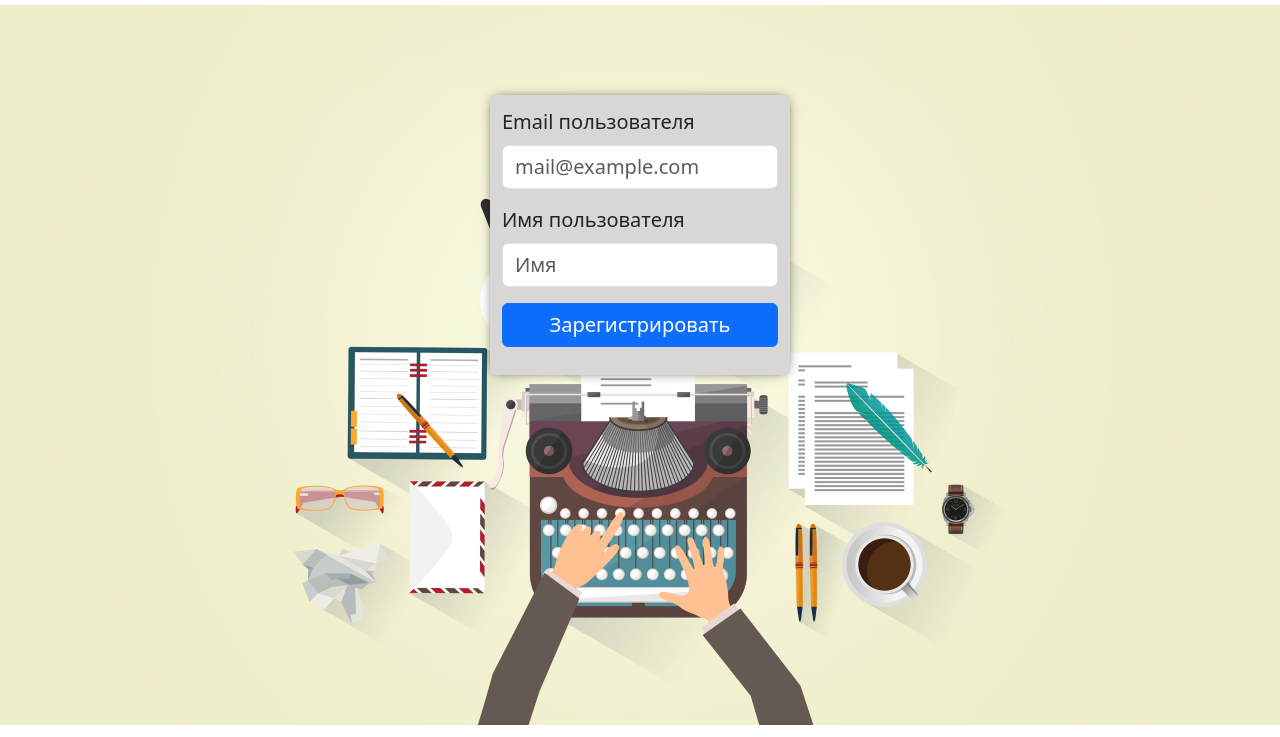
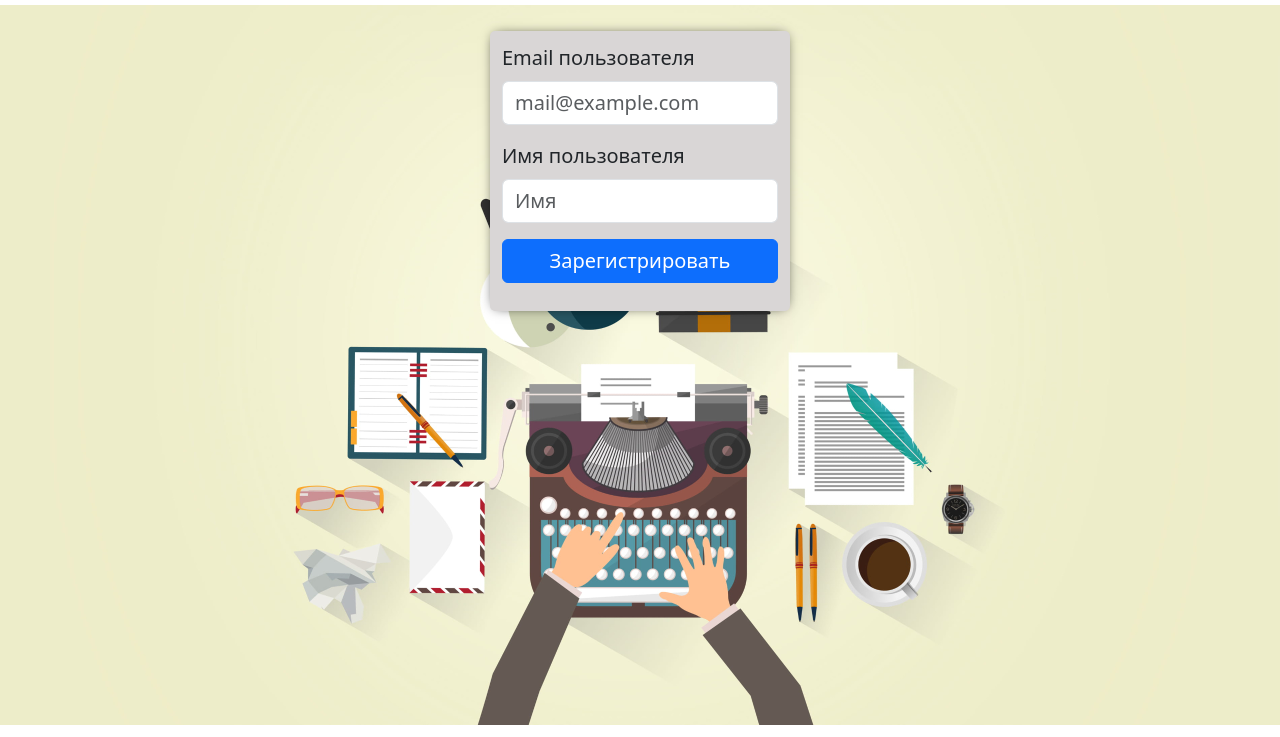
Before and after one commit to Klementor/ThinkYouFront, a plain HTML site: page register.html in a window 1280 px wide. Shown: the part 63-800 px from the top of the page. Drawn offline with Linux system fonts and the light colour scheme.

Commit message:
little refactor

```diff
--- a/css/main.css
+++ b/css/main.css
@@ -22,7 +22,7 @@ img {
     background-color: #d9d6d6;
     padding: 12px;
     border-radius: 5px;
-    margin: 7% auto auto;
+    margin: 2% auto auto;
     position: relative;
     z-index: 1;
     box-shadow: 0 0 12px -5px black;
```
